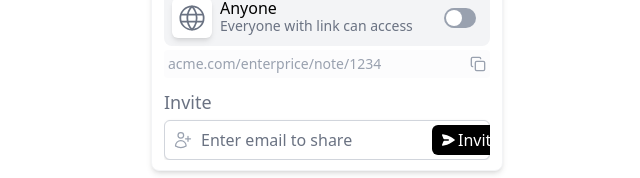
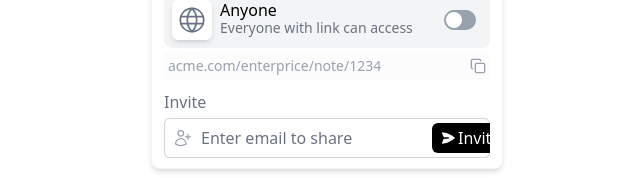
Before and after one commit to paul1029-ife/design-recreation, a React (Vite) app: page / in a window 1280 px wide. Both pictures are taken after a click on the button 773 px from the left and 400 px from the top of the page. Shown: the part 341-519 px from the top of the page, without its empty margins (313-953 px from the left). Built offline with nearby package versions, Linux system fonts and the light colour scheme.

Commit message:
feat: Add a better feel to the animation.

```diff
--- a/src/components/InviteCard.tsx
+++ b/src/components/InviteCard.tsx
@@ -67,7 +67,7 @@ const InviteCard = () => {
             </div>
 
             <button
-              className={`relative inline-flex h-5 w-8 items-center cursor-pointer rounded-full transition-colors focus:outline-none ${
+              className={`relative inline-flex h-5 w-8 items-center rounded-full transition-colors focus:outline-none ${
                 isPublic ? "bg-gray-400" : "bg-black"
               }`}
               onClick={(e) => {
@@ -115,7 +115,9 @@ const InviteCard = () => {
             className="flex flex-col overflow-hidden"
           >
             <div className="w-full">
-              <h2 className="text-lg font-medium text-gray-500 mb-1">Invite</h2>
+              <h2 className="text-base font-medium text-gray-500 mb-1">
+                Invite
+              </h2>
 
               {/* Input Area */}
               <div className="relative">
@@ -179,7 +181,7 @@ const InviteCard = () => {
                     className="bg-black text-white rounded-md px-2 py-[3px] flex items-center gap-0.5 flex-shrink-0"
                   >
                     <HeroiconsPaperAirplane16Solid className="w-4 h-4" />
-                    <span>Invite</span>
+                    <span className="">Invite</span>
                   </motion.button>
                 </motion.div>
               </div>
```
